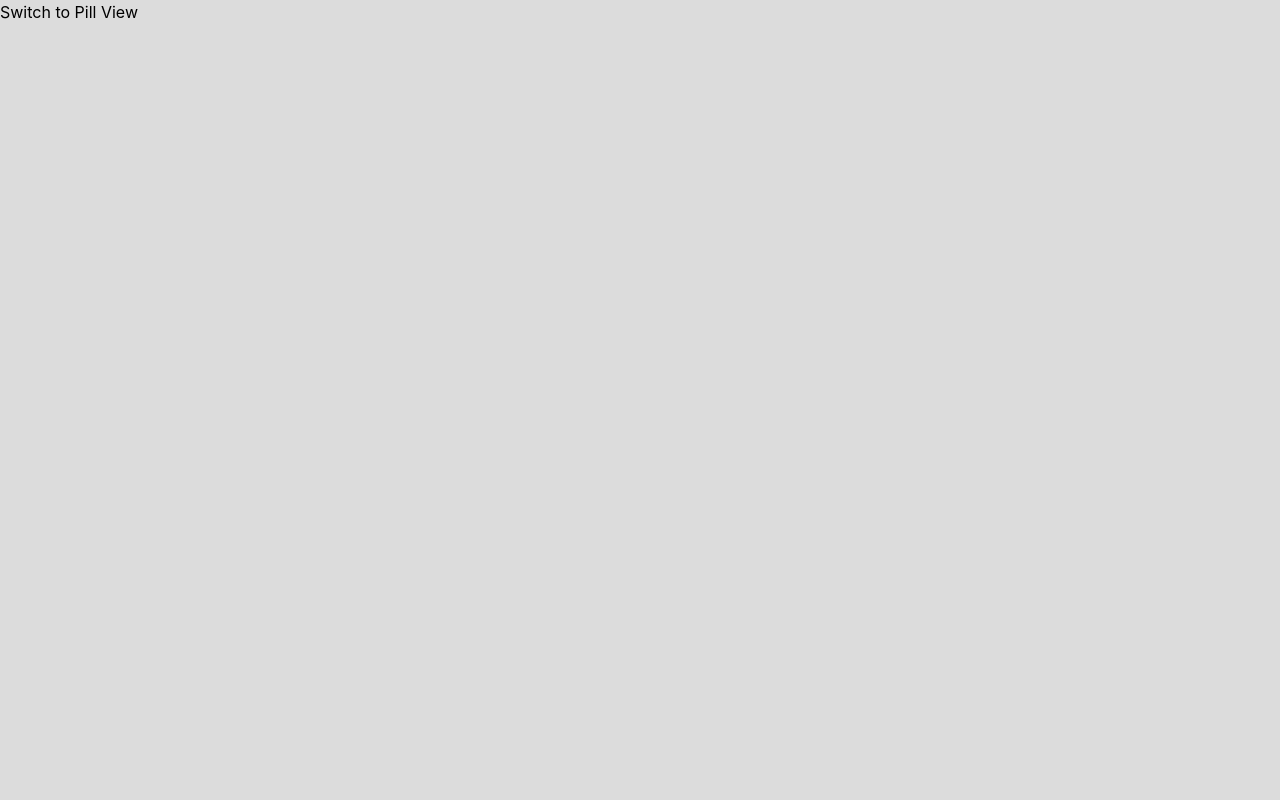
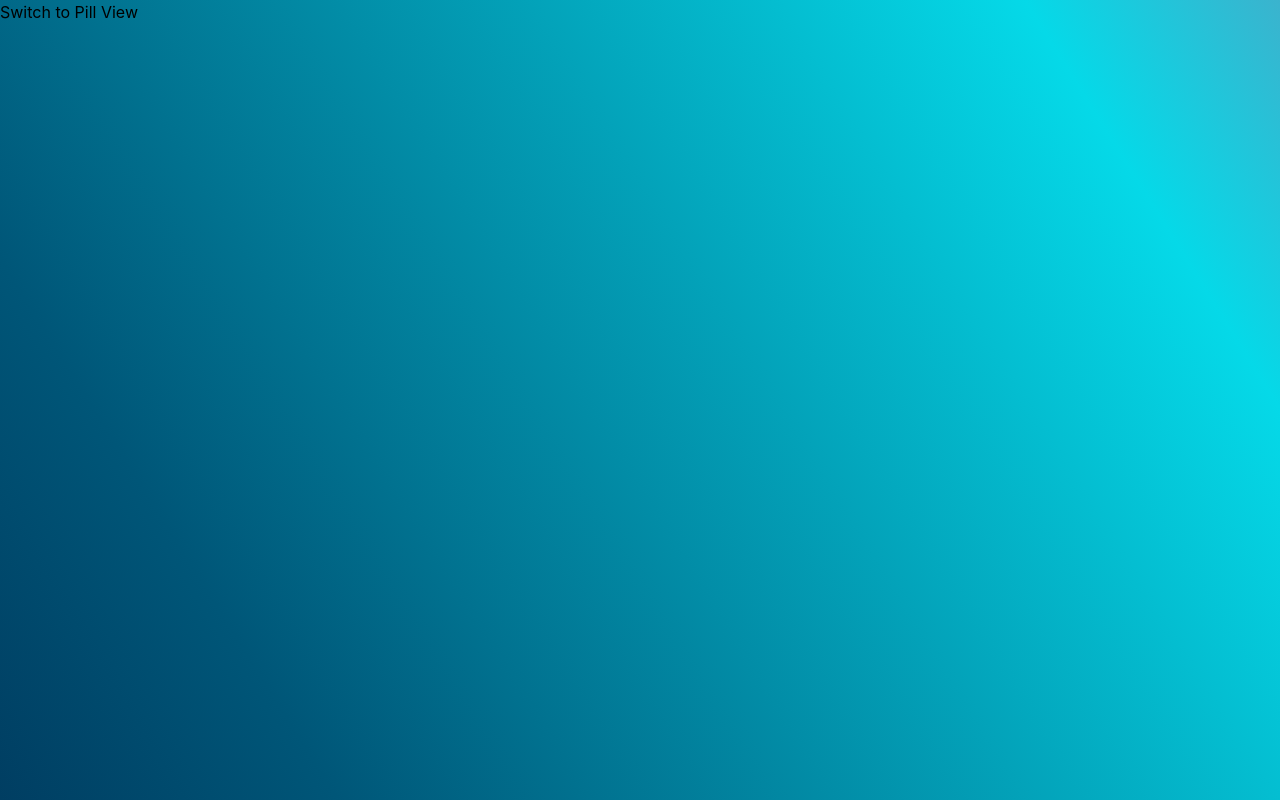
Before and after one commit to kakarotcodes/berriv2, a React (Vite) app in the folder src/renderer/: page / in a window 1280 px wide. Built offline with nearby package versions, Linux system fonts and the light colour scheme.

Commit message:
gradient trial 1

```diff
--- a/src/renderer/index.html
+++ b/src/renderer/index.html
@@ -8,6 +8,7 @@
       http-equiv="Content-Security-Policy"
       content="default-src 'self'; script-src 'self'; style-src 'self' 'unsafe-inline'; img-src 'self' data:"
     />
+    <link rel="stylesheet" href="/src/styles/gradient.css">
   </head>
 
   <body>
--- a/src/renderer/src/App.tsx
+++ b/src/renderer/src/App.tsx
@@ -61,13 +61,13 @@ const App: React.FC = memo(() => {
   // show an empty window without any content
   if (isTransitioning) {
     return (
-      <main className="w-screen h-screen bg-transparent flex items-center justify-center"></main>
+      <main className="w-screen h-screen animated-gradient"></main>
     )
   }
 
   // Regular rendering without animations for all views
   return (
-    <main className="w-screen h-screen bg-transparent flex items-center justify-center">
+    <main className="w-screen h-screen animated-gradient">
       <div className="absolute inset-0 flex items-center justify-center" style={{ opacity: 1 }}>
         {React.createElement(viewComponents[currentView])}
       </div>
--- a/src/renderer/src/layouts/PillLayout.tsx
+++ b/src/renderer/src/layouts/PillLayout.tsx
@@ -11,7 +11,7 @@ const PillLayout: React.FC<PillLayoutProps> = ({ children }) => {
   return (
     <div
       id="pill-container"
-      className="w-full h-full text-white bg-gray-800 flex flex-col hardware-accelerated"
+      className="w-full h-full text-white animated-gradient flex flex-col hardware-accelerated rounded-lg overflow-hidden"
     >
       <div id="drag-handle" className="flex items-center justify-center pt-1">
         <GripHorizontal size={12} />
--- /dev/null
+++ b/src/renderer/src/styles/gradient.css
@@ -0,0 +1,31 @@
+:root {
+  --gradient-animation-duration: 15s;
+}
+
+.animated-gradient {
+  min-height: 100vh;
+  background: linear-gradient(
+    238deg,
+    #ff2a6d,
+    #05d9e8,
+    #005678,
+    #01012b,
+    #7b2cd6,
+    #3b27ba,
+    #ff71ce
+  );
+  background-size: 400% 400%;
+  animation: gradient-shift var(--gradient-animation-duration) ease infinite;
+}
+
+@keyframes gradient-shift {
+  0% {
+    background-position: 0% 50%;
+  }
+  50% {
+    background-position: 100% 50%;
+  }
+  100% {
+    background-position: 0% 50%;
+  }
+}
```
